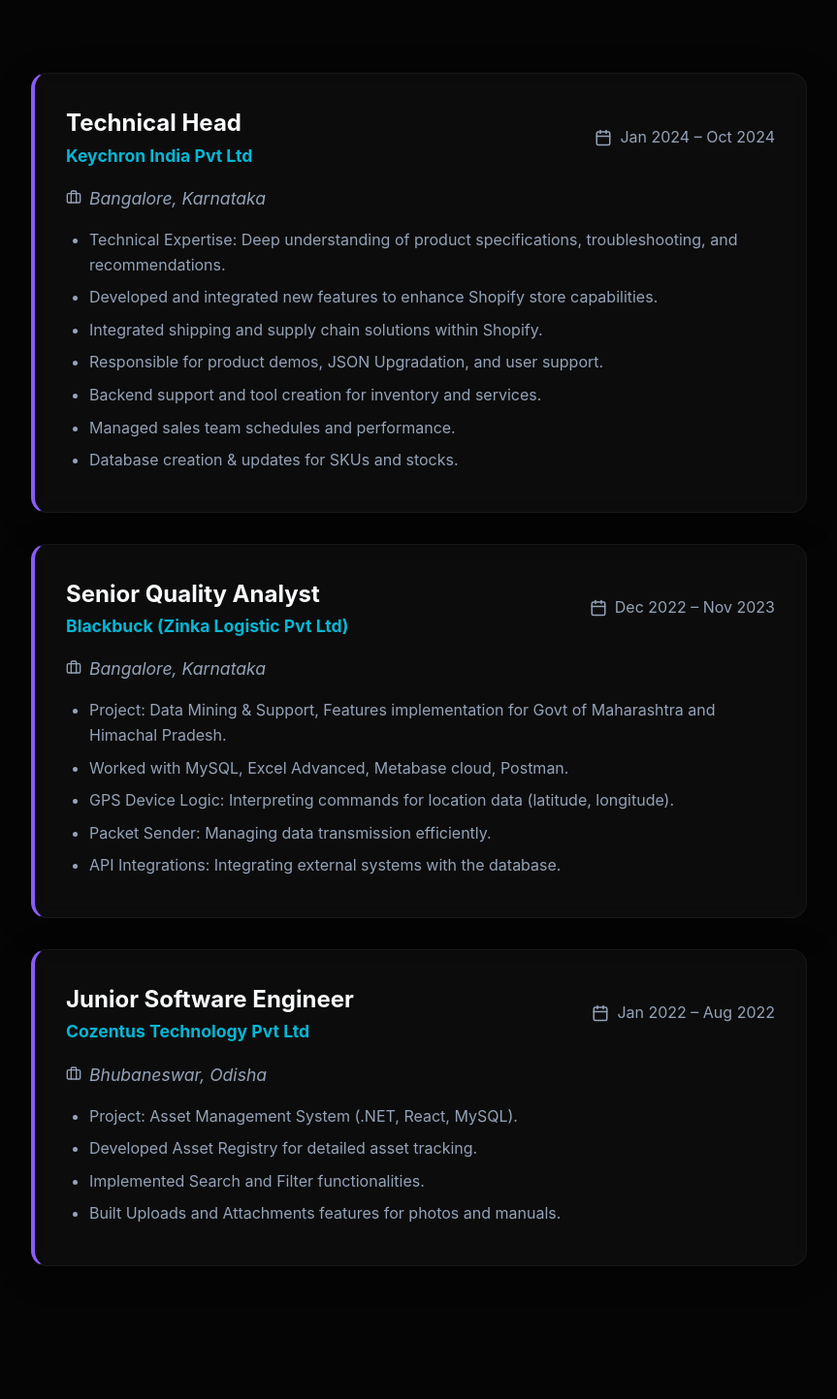
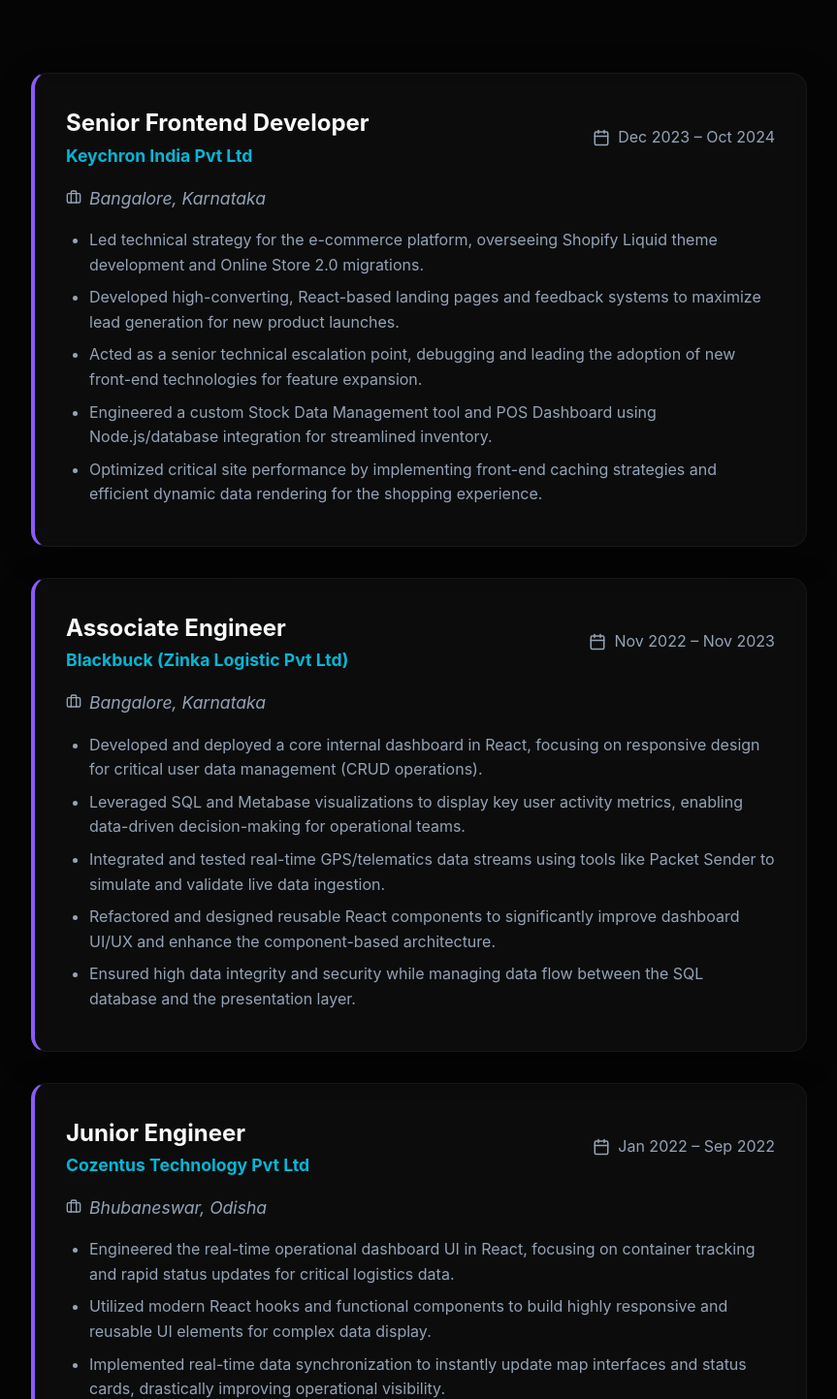
Before and after one commit to sagarsahu-88/myPortfolio, a React (Vite) app in the folder client/: page / in a window 1280 px wide. Shown: the part 4367-5810 px from the top of the page at 97% size, without its empty margins (208-1071 px from the left). Built offline with nearby package versions, Linux system fonts and the light colour scheme.

Commit message:
side changes

```diff
--- a/client/src/components/Experience.jsx
+++ b/client/src/components/Experience.jsx
@@ -7,41 +7,41 @@
         {
             company: "Keychron India Pvt Ltd",
             location: "Bangalore, Karnataka",
-            role: "Technical Head",
-            period: "Jan 2024 – Oct 2024",
+            role: "Senior Frontend Developer",
+            period: "Dec 2023 – Oct 2024",
             description: [
-                "Technical Expertise: Deep understanding of product specifications, troubleshooting, and recommendations.",
-                "Developed and integrated new features to enhance Shopify store capabilities.",
-                "Integrated shipping and supply chain solutions within Shopify.",
-                "Responsible for product demos, JSON Upgradation, and user support.",
-                "Backend support and tool creation for inventory and services.",
-                "Managed sales team schedules and performance.",
-                "Database creation & updates for SKUs and stocks."
+                "Led technical strategy for the e-commerce platform, overseeing Shopify Liquid theme development and Online Store 2.0 migrations.",
+                "Developed high-converting, React-based landing pages and feedback systems to maximize lead generation for new product launches.",
+                "Acted as a senior technical escalation point, debugging and leading the adoption of new front-end technologies for feature expansion.",
+                "Engineered a custom Stock Data Management tool and POS Dashboard using Node.js/database integration for streamlined inventory.",
+                "Optimized critical site performance by implementing front-end caching strategies and efficient dynamic data rendering for the shopping experience.",
+
             ]
         },
         {
             company: "Blackbuck (Zinka Logistic Pvt Ltd)",
             location: "Bangalore, Karnataka",
-            role: "Senior Quality Analyst",
-            period: "Dec 2022 – Nov 2023",
+            role: "Associate Engineer",
+            period: "Nov 2022 – Nov 2023",
             description: [
-                "Project: Data Mining & Support, Features implementation for Govt of Maharashtra and Himachal Pradesh.",
-                "Worked with MySQL, Excel Advanced, Metabase cloud, Postman.",
-                "GPS Device Logic: Interpreting commands for location data (latitude, longitude).",
-                "Packet Sender: Managing data transmission efficiently.",
-                "API Integrations: Integrating external systems with the database."
+                "Developed and deployed a core internal dashboard in React, focusing on responsive design for critical user data management (CRUD operations).",
+                "Leveraged SQL and Metabase visualizations to display key user activity metrics, enabling data-driven decision-making for operational teams.",
+                "Integrated and tested real-time GPS/telematics data streams using tools like Packet Sender to simulate and validate live data ingestion.",
+                "Refactored and designed reusable React components to significantly improve dashboard UI/UX and enhance the component-based architecture.",
+                "Ensured high data integrity and security while managing data flow between the SQL database and the presentation layer."
             ]
         },
         {
             company: "Cozentus Technology Pvt Ltd",
             location: "Bhubaneswar, Odisha",
-            role: "Junior Software Engineer",
-            period: "Jan 2022 – Aug 2022",
+            role: "Junior Engineer",
+            period: "Jan 2022 – Sep 2022",
             description: [
-                "Project: Asset Management System (.NET, React, MySQL).",
-                "Developed Asset Registry for detailed asset tracking.",
-                "Implemented Search and Filter functionalities.",
-                "Built Uploads and Attachments features for photos and manuals."
+                "Engineered the real-time operational dashboard UI in React, focusing on container tracking and rapid status updates for critical logistics data.",
+                "Utilized modern React hooks and functional components to build highly responsive and reusable UI elements for complex data display.",
+                "Implemented real-time data synchronization to instantly update map interfaces and status cards, drastically improving operational visibility.",
+                "Integrated geospatial mapping APIs to visualize container routes and movements, enhancing the application's core shipment tracking functionality.",
+                 "Optimized data rendering and performance on the ASP.NET MVC backend/React frontend hybrid stack to efficiently handle high-volume data streams."
             ]
         }
     ];
--- a/client/src/components/Projects.jsx
+++ b/client/src/components/Projects.jsx
@@ -19,6 +19,14 @@
             },
             {
                 _id: '2',
+                title: "LeadSpark",
+                description: "Architected a high-performance, secure MERN Stack platform featuring role-based authentication, an AI-driven chatbot, and a custom CMS with integrated payment processing, all optimized through TypeScript and smooth-scrolling UX to maximize user engagement and operational efficiency.",
+                technologies: ["React.js", "Node.js", "Express.js", "MongoDB", "Lenis Effect",",AI chat","JWT","React hlemet"],
+                link: " ",
+                image: ""
+            },
+            {
+                _id: '3',
                 title: "Portfolio",
                 description: "Responsive design using React.js and Framer Motion with dedicated sections for services and contact form.",
                 technologies: ["React.js", "Framer Motion", "CSS3"],
@@ -26,7 +34,7 @@
                 image: "https://images.unsplash.com/photo-1545235617-9465d2a55698?w=800&q=80"
             },
             {
-                _id: '3',
+                _id: '4',
                 title: "Music Player",
                 description: "Robust audio playback system using JavaScript with play, pause, track navigation, and interactive progress bar.",
                 technologies: ["JavaScript", "CSS", "HTML"],
--- a/client/src/components/Skills.jsx
+++ b/client/src/components/Skills.jsx
@@ -20,6 +20,11 @@
             skills: ["Git", "GitHub", "Docker", "Selenium", "Postman", "VS Code", "MongoDB Compass", "Virtual Box", "XAMPP", "Cloud-Based Deployment", "CI/CD", "Azure Data Fundamentals", "Linux", "Windows"]
         },
         {
+            title: "AI Tools",
+            icon: <Database size={30} />,
+            skills: ["Antigravity", "Cursor AI", "n8n Cloud", "warp.dev", "ChatGPT"]
+        },
+        {
             title: "Professional & Soft Skills",
             icon: <TrendingUp size={30} />,
             skills: ["SDLC", "Unit Testing (Jest)", "Debugging", "Problem Solving", "Communication", "Financial Analysis", "Investors Awareness"]
@@ -27,7 +32,7 @@
         {
             title: "Digital Marketing & Freelancing",
             icon: <PenTool size={30} />,
-            skills: ["SEO", "Content Writing", "Videography", "Branding", "Logo Design", "Meta Campaigning", "Social Media Handling", "Podcast Shoot"]
+            skills: ["SEO", "Content Writing", "Videography", "Branding", "Logo Design", "Meta Campaigning", "Social Media Handling", "Performance marketing"]
         }
     ];
 
```
